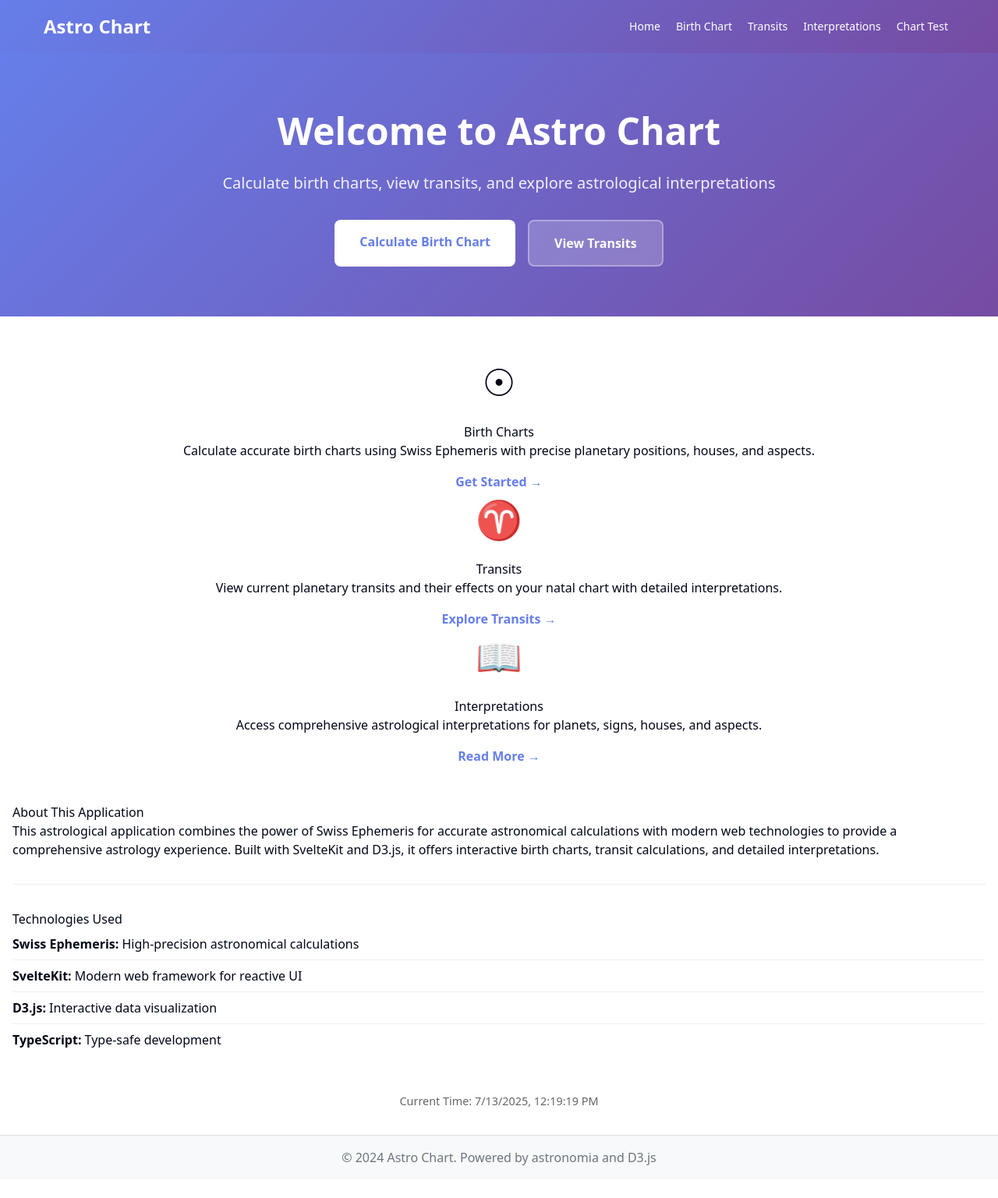
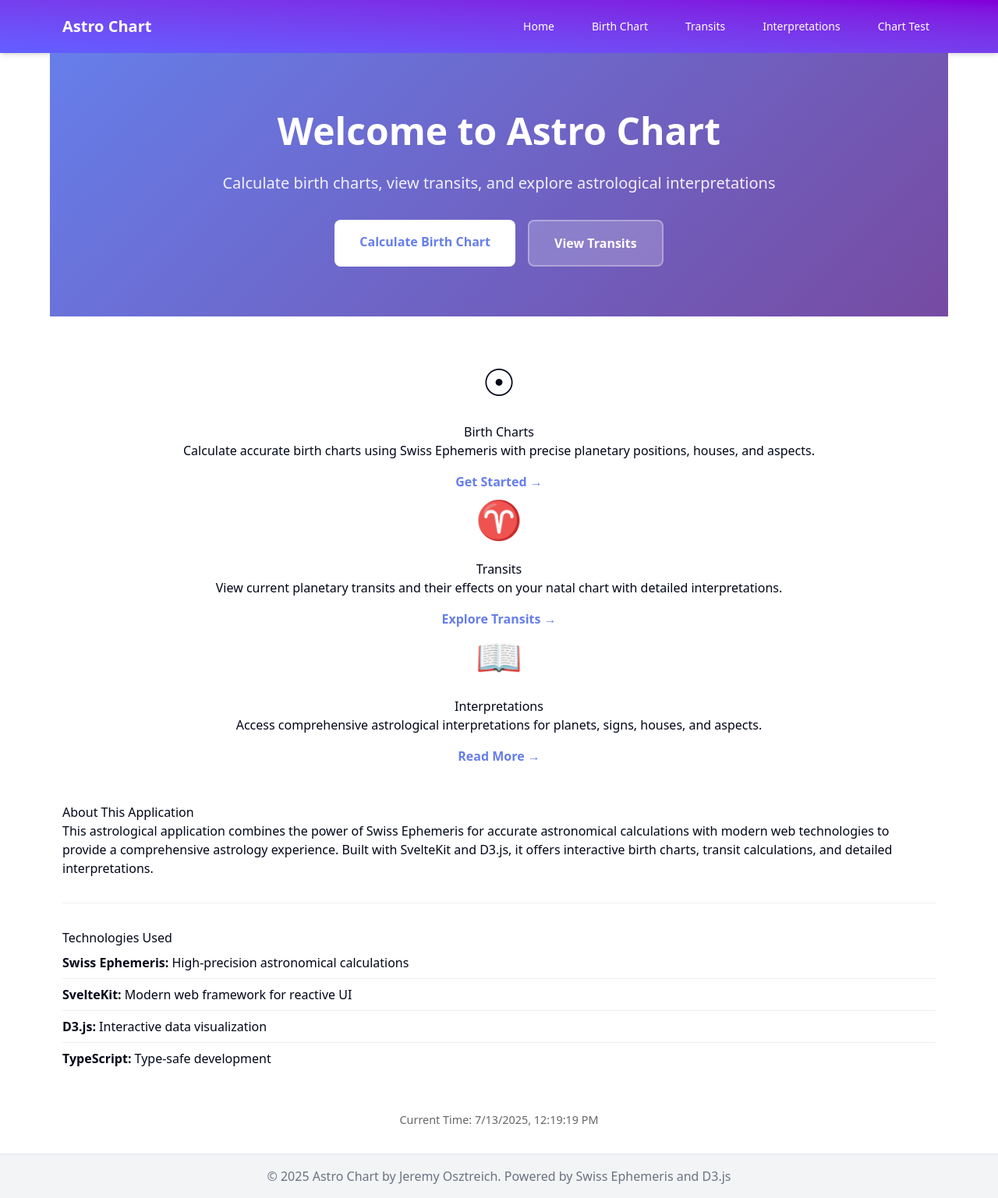
Before and after one commit to JeremyOsz/astro-svelte-app, a SvelteKit app: page / in a window 1280 px wide. Shown: the whole page at 78% size. Before the commit the page ends 1513 px from the top, so only its background shows below. Built offline with nearby package versions, Linux system fonts and the light colour scheme.

Commit message:
Optimise nav

```diff
--- a/src/routes/+layout.svelte
+++ b/src/routes/+layout.svelte
@@ -5,15 +5,15 @@
   let mobileMenuOpen = false;
 </script>
 
-<div class="app">
-  <header>
+<div class="min-h-screen flex flex-col">
+  <header class="bg-gradient-to-tr from-indigo-500 to-purple-700 text-white shadow-md">
     <nav>
-      <div class="nav-container">
-        <h1>Astro Chart</h1>
+      <div class="max-w-6xl mx-auto px-4 flex justify-between items-center py-4">
+        <h1 class="text-xl font-bold">Astro Chart</h1>
         <!-- Desktop Navigation -->
         <div class="hidden md:block">
           <NavigationMenu.Root>
-            <NavigationMenu.List>
+            <NavigationMenu.List class="flex gap-8">
               <NavigationMenu.Item>
                 <NavigationMenu.Link href="/">Home</NavigationMenu.Link>
               </NavigationMenu.Item>
@@ -34,7 +34,7 @@
         </div>
         <!-- Mobile Hamburger -->
         <div class="md:hidden">
-          <button class="hamburger" aria-label="Open menu" on:click={() => mobileMenuOpen = true}>
+          <button class="p-2 ml-2 text-white" aria-label="Open menu" on:click={() => mobileMenuOpen = true}>
             <svg width="32" height="32" viewBox="0 0 24 24" fill="none" stroke="currentColor" stroke-width="2" stroke-linecap="round" stroke-linejoin="round"><line x1="3" y1="12" x2="21" y2="12" /><line x1="3" y1="6" x2="21" y2="6" /><line x1="3" y1="18" x2="21" y2="18" /></svg>
           </button>
           <Sheet.Root bind:open={mobileMenuOpen}>
@@ -57,89 +57,11 @@
     </nav>
   </header>
 
-  <main>
+  <main class="flex-1 w-full max-w-6xl mx-auto px-4 py-8">
     <slot />
   </main>
 
-  <footer>
-    <p>&copy; 2024 Astro Chart. Powered by astronomia and D3.js</p>
+  <footer class="bg-gray-100 py-4 text-center text-gray-500 border-t">
+    <p>&copy; 2025 Astro Chart by Jeremy Osztreich. Powered by Swiss Ephemeris and D3.js</p>
   </footer>
 </div>
-
-<style>
-  .app {
-    min-height: 100vh;
-    display: flex;
-    flex-direction: column;
-  }
-
-  header {
-    background: linear-gradient(135deg, #667eea 0%, #764ba2 100%);
-    color: white;
-    padding: 1rem 0;
-    box-shadow: 0 2px 4px rgba(0,0,0,0.1);
-  }
-
-  .nav-container {
-    max-width: 1200px;
-    margin: 0 auto;
-    padding: 0 1rem;
-    display: flex;
-    justify-content: space-between;
-    align-items: center;
-  }
-
-  h1 {
-    margin: 0;
-    font-size: 1.5rem;
-    font-weight: 700;
-  }
-
-  nav ul {
-    display: flex;
-    list-style: none;
-    margin: 0;
-    padding: 0;
-    gap: 2rem;
-  }
-
-  nav a {
-    /* color: white; */
-    text-decoration: none;
-    font-weight: 500;
-    padding: 0.5rem 1rem;
-    border-radius: 0.5rem;
-    transition: background-color 0.2s;
-  }
-
-  nav a:hover {
-    background-color: rgba(255,255,255,0.1);
-  }
-
-  main {
-    flex: 1;
-    padding: 2rem 1rem;
-    /* max-width: 1200px; */
-    margin: 0 auto;
-    width: 100%;
-  }
-
-  footer {
-    background-color: #f8f9fa;
-    padding: 1rem;
-    text-align: center;
-    color: #6c757d;
-    border-top: 1px solid #dee2e6;
-  }
-
-  /* You may want to add custom styles for NavigationMenu here if needed */
-  .hamburger {
-    background: none;
-    border: none;
-    cursor: pointer;
-    padding: 0.5rem;
-    margin-left: 1rem;
-    color: white;
-    z-index: 30;
-  }
-</style>
```
